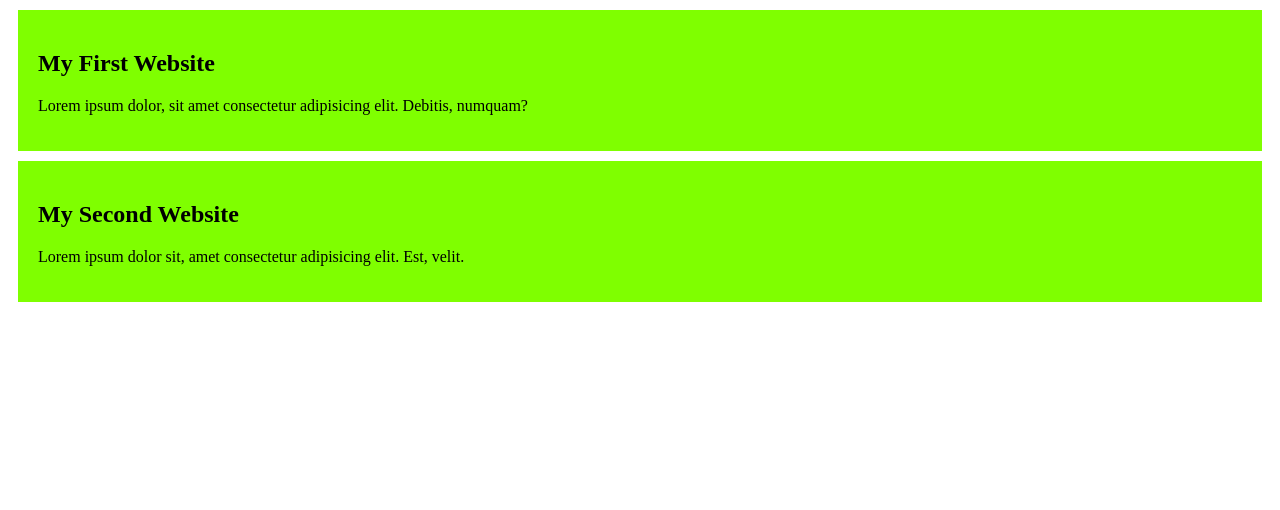
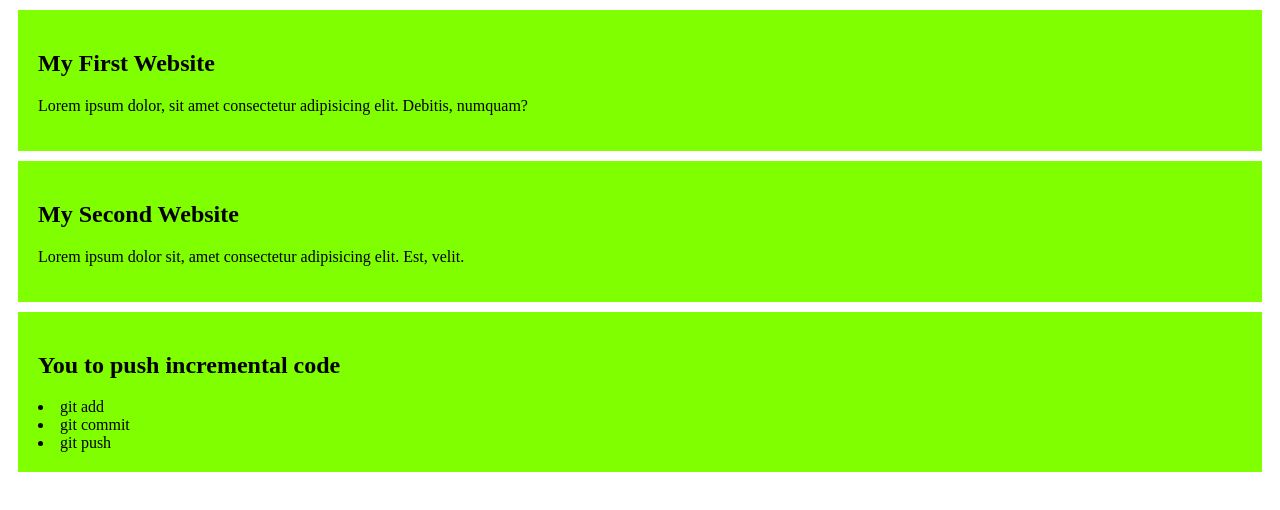
Before and after one commit to jaforis/my-simple-website1, a plain HTML site: page index.html in a window 1280 px wide. Drawn offline with Linux system fonts and the light colour scheme.

Commit message:
you to push incremental code

```diff
--- a/index.html
+++ b/index.html
@@ -15,5 +15,11 @@
   <h2>My Second Website</h2>
   <p>Lorem ipsum dolor sit, amet consectetur adipisicing elit. Est, velit.</p>
  </div>
+ <div>
+  <h2>You to push incremental code</h2>
+  <li>git add</li>
+  <li>git commit</li>
+  <li>git push</li>
+ </div>
 </body>
 </html>
```
